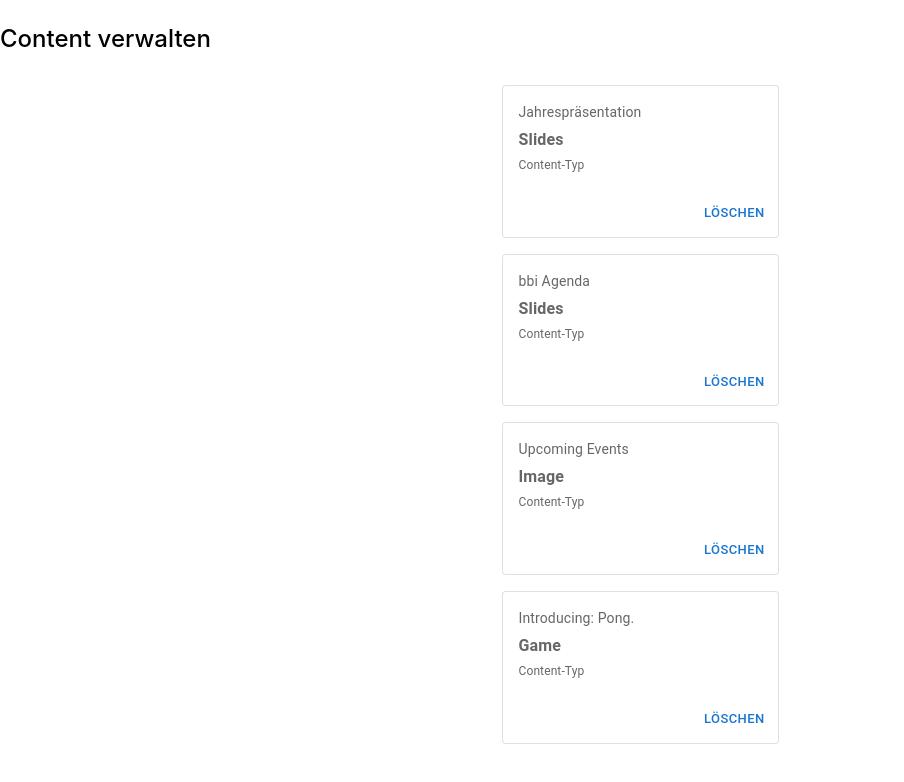
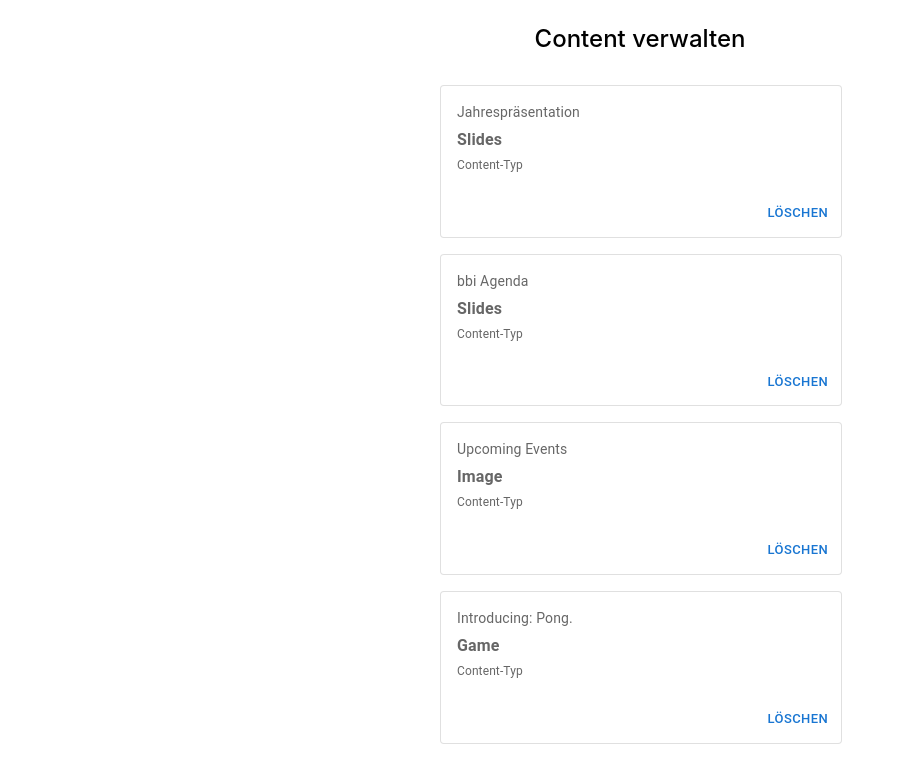
Before and after one commit to ppi-infotainment/ppi-infotainment-editorial, a React (Create React App) app: page /contents in a window 1280 px wide. Shown: the top 782 px of the page, without its empty margins (0-904 px from the left). Built offline with nearby package versions, Linux system fonts and the light colour scheme.

Commit message:
Centered layout for manage content page

```diff
--- a/src/pages/manage_contents/ManageContentsPage.tsx
+++ b/src/pages/manage_contents/ManageContentsPage.tsx
@@ -30,8 +30,10 @@ const ManageContents: FunctionComponent = () => {
     };
 
     return (
-        <Box sx={{display: 'flex', flexDirection: 'column'}} className={styles.manage_contents_page}>
-            <PageHeaderText title="Content verwalten" />
+        <Box sx={{ display: 'flex', flexDirection: 'column' }} className={styles.manage_contents_page}>
+            <Box sx={{ flexDirection: 'column', display: 'flex', alignContent: 'center', alignSelf: 'center' }}>
+                <PageHeaderText title="Content verwalten" />
+            </Box>
             <Box sx={{ flexDirection: 'column', display: 'flex', alignContent: 'center', alignSelf: 'center' }}>
                 {mockedData.map((content) =>
                     <ContentCard
--- a/src/pages/manage_contents/components/ContentCard/ContentCard.module.css
+++ b/src/pages/manage_contents/components/ContentCard/ContentCard.module.css
@@ -1,4 +1,4 @@
 .content_card {
     margin: 8px;
-    max-width: 300px;
+    max-width: 400px;
 }
--- a/src/pages/manage_contents/components/ContentCard/ContentCard.tsx
+++ b/src/pages/manage_contents/components/ContentCard/ContentCard.tsx
@@ -13,7 +13,7 @@ export type ContentCardProps = {
 const ContentCard: FunctionComponent<ContentCardProps> = ({ contentElement }) => {
     return (
         <Box className={styles.content_card} sx={{ minWidth: 275 }}>
-            <Card sx={{ minWidth: 275 }} variant='outlined'>
+            <Card sx={{ minWidth: 400 }} variant='outlined'>
                 <CardContent>
                     <Typography sx={{ fontSize: 14 }} color="text.secondary" gutterBottom>
                         {contentElement.name}
--- a/src/pages/manage_devices/components/DeviceCard/DeviceCard.tsx
+++ b/src/pages/manage_devices/components/DeviceCard/DeviceCard.tsx
@@ -3,11 +3,11 @@ import { Box } from "@mui/system";
 import { FunctionComponent } from "react";
 import styles from './DeviceCard.module.css';
 
-export type DeviceCard = {
+export type DeviceCardProps = {
     deviceName: string;
 };
 
-const DeviceCard: FunctionComponent<DeviceCard> = ({ deviceName }) => {
+const DeviceCard: FunctionComponent<DeviceCardProps> = ({ deviceName }) => {
 
     return (
         <Box className={styles.device_card}>
```
